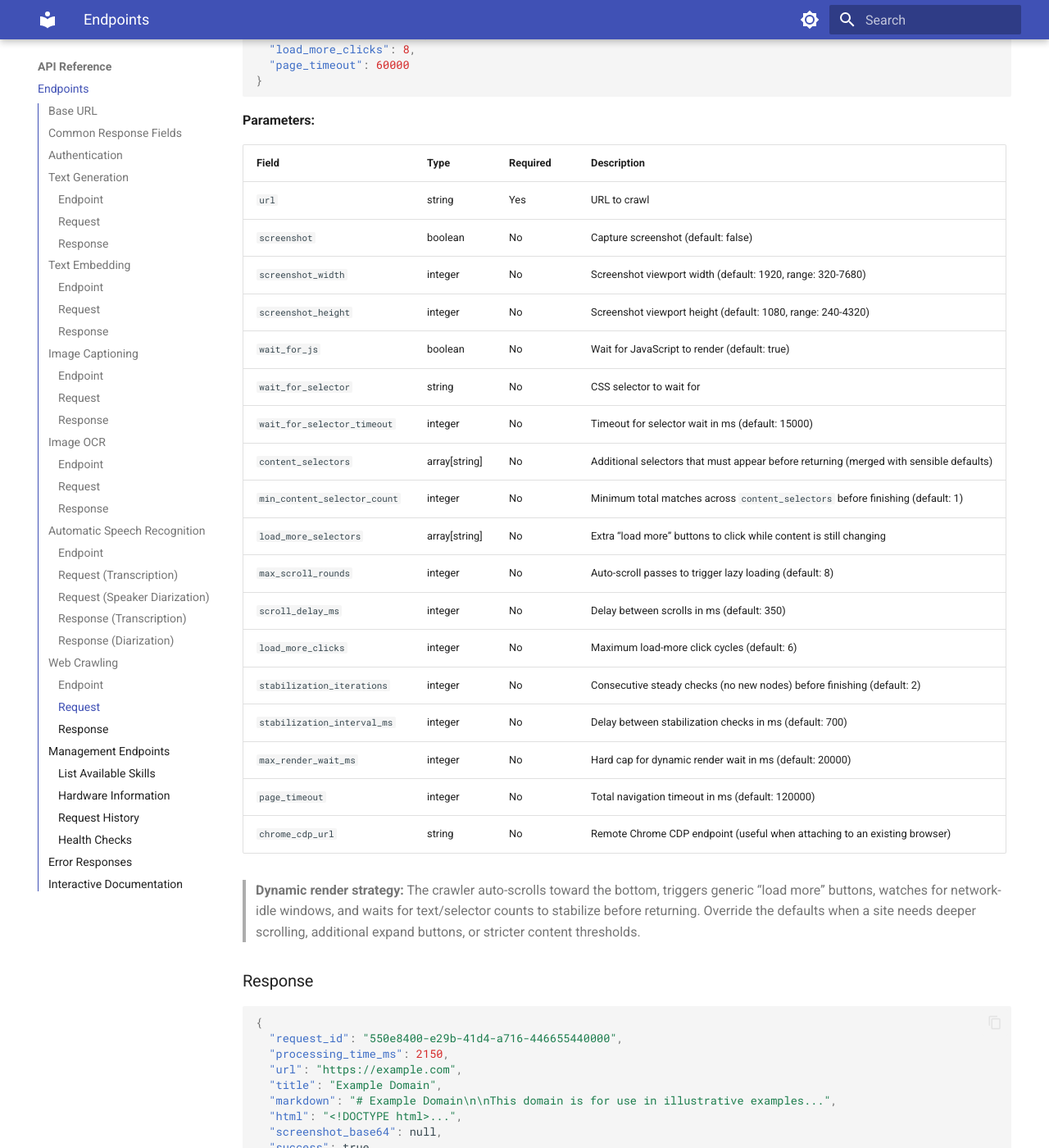
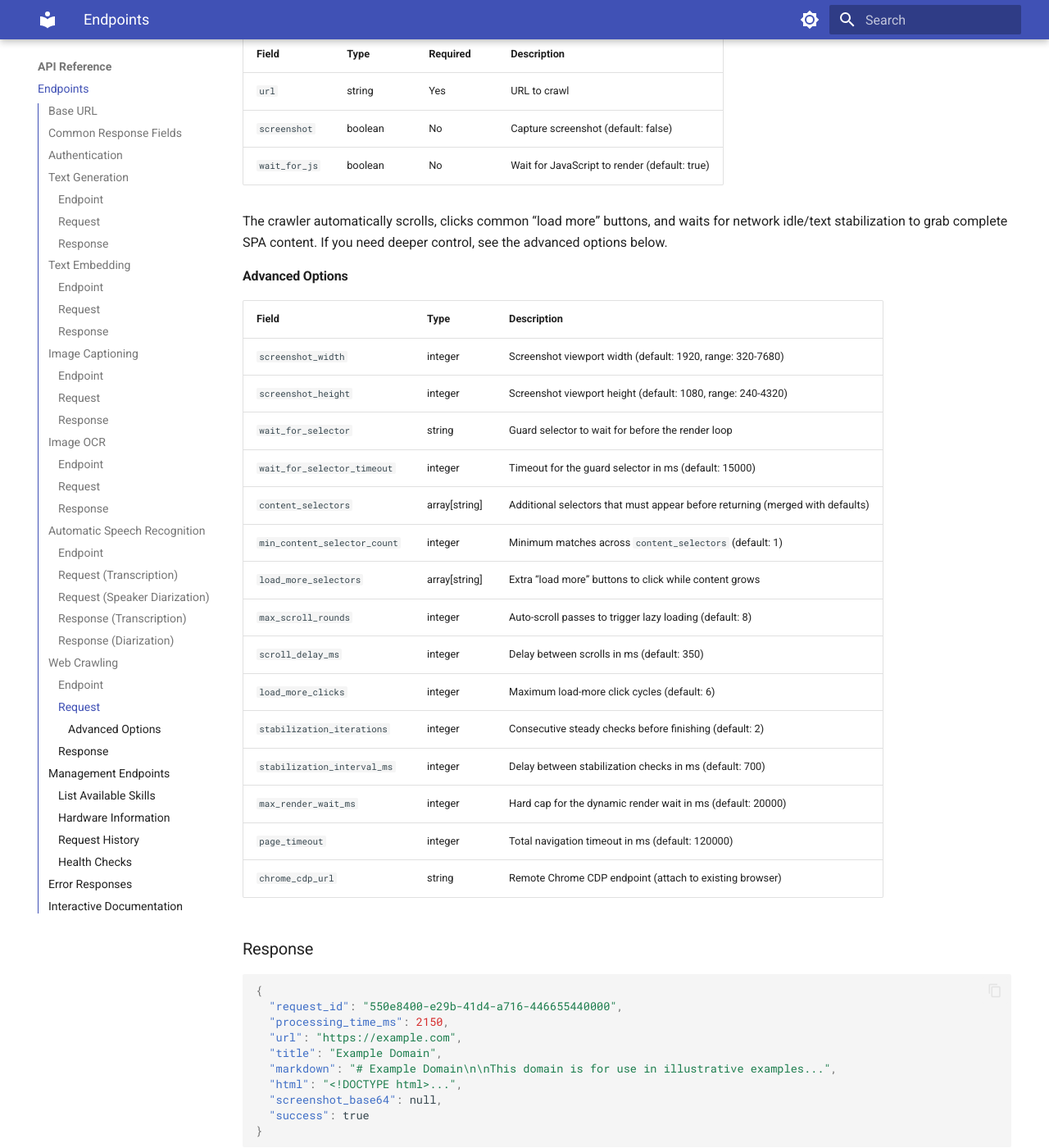
Before and after one commit to xiaoyuanzhu-com/homelab-ai-in-docker, an MkDocs documentation site: the page built from docs/api-reference.md, in a window 1280 px wide and 1400 px high, scrolled down 7681 px. Shown: the whole window at 82% size. Built offline with MkDocs 1.6.1 and Material for MkDocs 9.7.7, drawn with Linux system fonts in a browser that asks for light colours; some of the changed text lies outside the part shown.

Commit message:
Restructure crawl docs

````diff
--- a/docs/api-reference.md
+++ b/docs/api-reference.md
@@ -335,14 +335,7 @@ POST /api/crawl
 ```json
 {
   "url": "https://example.com",
-  "screenshot": false,
-  "wait_for_js": true,
-  "wait_for_selector": "#main-content",
-  "wait_for_selector_timeout": 15000,
-  "content_selectors": ["article", "[data-testid='comment']"],
-  "max_scroll_rounds": 12,
-  "load_more_clicks": 8,
-  "page_timeout": 60000
+  "screenshot": false
 }
 ```
 
@@ -352,24 +345,29 @@ POST /api/crawl
 |-------|------|----------|-------------|
 | `url` | string | Yes | URL to crawl |
 | `screenshot` | boolean | No | Capture screenshot (default: false) |
-| `screenshot_width` | integer | No | Screenshot viewport width (default: 1920, range: 320-7680) |
-| `screenshot_height` | integer | No | Screenshot viewport height (default: 1080, range: 240-4320) |
 | `wait_for_js` | boolean | No | Wait for JavaScript to render (default: true) |
-| `wait_for_selector` | string | No | CSS selector to wait for |
-| `wait_for_selector_timeout` | integer | No | Timeout for selector wait in ms (default: 15000) |
-| `content_selectors` | array[string] | No | Additional selectors that must appear before returning (merged with sensible defaults) |
-| `min_content_selector_count` | integer | No | Minimum total matches across `content_selectors` before finishing (default: 1) |
-| `load_more_selectors` | array[string] | No | Extra “load more” buttons to click while content is still changing |
-| `max_scroll_rounds` | integer | No | Auto-scroll passes to trigger lazy loading (default: 8) |
-| `scroll_delay_ms` | integer | No | Delay between scrolls in ms (default: 350) |
-| `load_more_clicks` | integer | No | Maximum load-more click cycles (default: 6) |
-| `stabilization_iterations` | integer | No | Consecutive steady checks (no new nodes) before finishing (default: 2) |
-| `stabilization_interval_ms` | integer | No | Delay between stabilization checks in ms (default: 700) |
-| `max_render_wait_ms` | integer | No | Hard cap for dynamic render wait in ms (default: 20000) |
-| `page_timeout` | integer | No | Total navigation timeout in ms (default: 120000) |
-| `chrome_cdp_url` | string | No | Remote Chrome CDP endpoint (useful when attaching to an existing browser) |
 
-> **Dynamic render strategy:** The crawler auto-scrolls toward the bottom, triggers generic “load more” buttons, watches for network-idle windows, and waits for text/selector counts to stabilize before returning. Override the defaults when a site needs deeper scrolling, additional expand buttons, or stricter content thresholds.
+The crawler automatically scrolls, clicks common “load more” buttons, and waits for network idle/text stabilization to grab complete SPA content. If you need deeper control, see the advanced options below.
+
+#### Advanced Options
+
+| Field | Type | Description |
+|-------|------|-------------|
+| `screenshot_width` | integer | Screenshot viewport width (default: 1920, range: 320-7680) |
+| `screenshot_height` | integer | Screenshot viewport height (default: 1080, range: 240-4320) |
+| `wait_for_selector` | string | Guard selector to wait for before the render loop |
+| `wait_for_selector_timeout` | integer | Timeout for the guard selector in ms (default: 15000) |
+| `content_selectors` | array[string] | Additional selectors that must appear before returning (merged with defaults) |
+| `min_content_selector_count` | integer | Minimum matches across `content_selectors` (default: 1) |
+| `load_more_selectors` | array[string] | Extra “load more” buttons to click while content grows |
+| `max_scroll_rounds` | integer | Auto-scroll passes to trigger lazy loading (default: 8) |
+| `scroll_delay_ms` | integer | Delay between scrolls in ms (default: 350) |
+| `load_more_clicks` | integer | Maximum load-more click cycles (default: 6) |
+| `stabilization_iterations` | integer | Consecutive steady checks before finishing (default: 2) |
+| `stabilization_interval_ms` | integer | Delay between stabilization checks in ms (default: 700) |
+| `max_render_wait_ms` | integer | Hard cap for the dynamic render wait in ms (default: 20000) |
+| `page_timeout` | integer | Total navigation timeout in ms (default: 120000) |
+| `chrome_cdp_url` | string | Remote Chrome CDP endpoint (attach to existing browser) |
 
 ### Response
 
````
